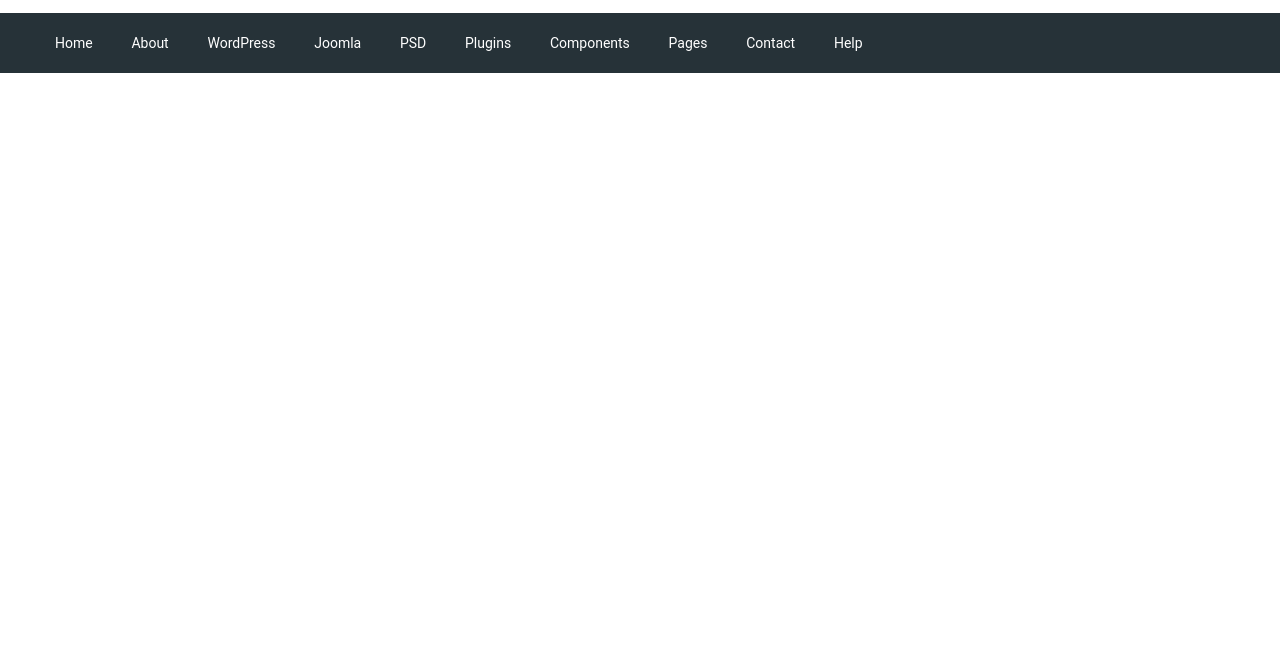
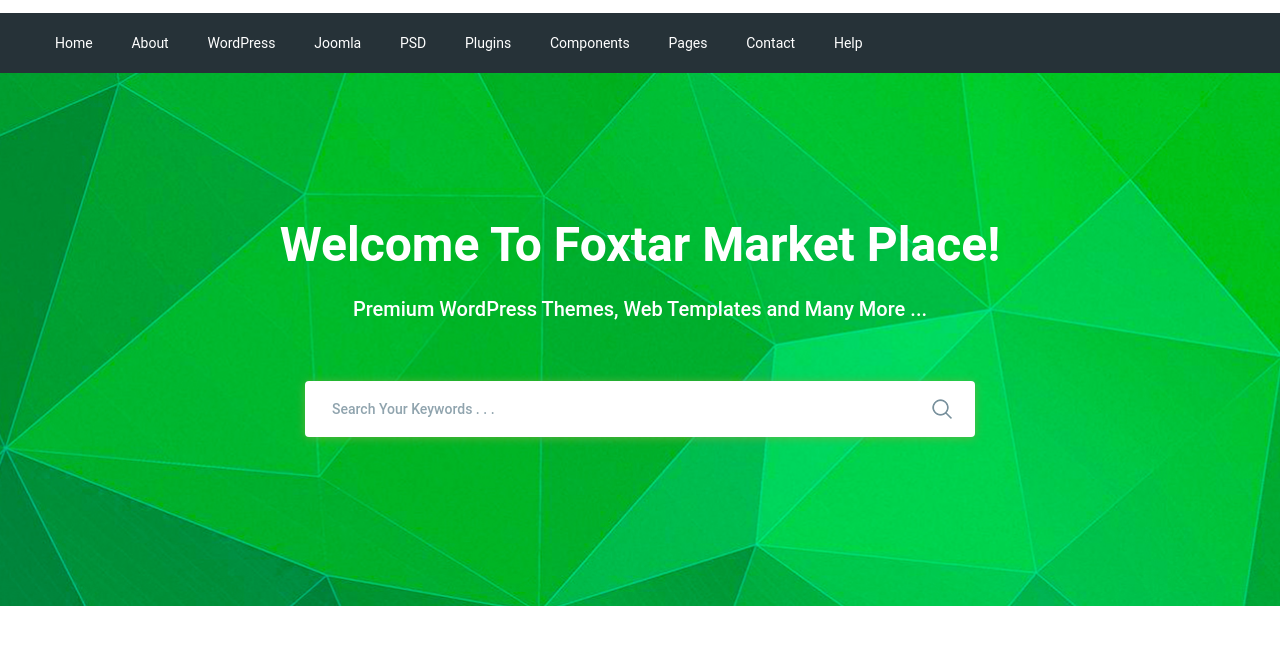
Before and after one commit to TheSplatt-WEB/moderno, a website: page app/index.html in a window 1280 px wide. Shown: the part 77-722 px from the top of the page. Drawn offline with nearby package versions, Linux system fonts and the light colour scheme; files that its build step writes are made by us from their sources.

Commit message:
added search

```diff
--- a/app/index.html
+++ b/app/index.html
@@ -70,8 +70,28 @@
                 </nav>
             </div>
         </div>
+    </header>
 
-    </header>
+<section class="search" style="background-image: url(images/search-bg.jpg);">
+    <div class="container">
+        <div class="search__inner">
+            <div class="search__inner-title">
+                Welcome To Foxtar Market Place!
+            </div>
+            <div class="search__inner-text">
+                Premium WordPress Themes, Web Templates and Many More ...
+            </div>
+            <div class="search__inner-form">
+                <form action="">
+                    <input type="text" placeholder="Search Your Keywords . . ." required>
+                    <button type="submit">
+                        <img src="images/icons/search.png" alt="">
+                    </button>
+                </form>
+            </div>
+        </div>
+    </div>
+</section>
 
     <script src="https://ajax.googleapis.com/ajax/libs/jquery/3.5.1/jquery.min.js"></script>
     <script src="js/libs.min.js"></script>
--- a/app/scss/style.scss
+++ b/app/scss/style.scss
@@ -51,3 +51,55 @@
     }
     }
 }
+.search{
+    background-repeat: no-repeat;
+    background-size: cover;
+    background-position: center;
+    min-height: 533px;
+}
+.search__inner{
+    padding: 160px 0 100px;
+    color: #fff;
+    text-align: center;
+    &-title{
+        font-size: 48px;
+        font-weight: 700;
+        margin-bottom: 40px;
+    }
+    &-text{
+        font-size: 20px;
+        font-weight: 500;
+        margin-bottom: 60px;
+    }
+    &-form{
+        max-width: 670px;
+        margin: 0 auto;
+        position: relative;
+        input{
+            display: block;
+            width: 100%;
+            box-shadow: 0px 1px 10px 0px rgba(124, 178, 64, 0.75);
+            border-radius: 4px;
+            height: 56px;
+            border: none;
+            font-size: 14px;
+            font-weight: 500;
+            outline: none;
+            &:focus{
+                border: 1px solid $green;
+            }
+            &::placeholder{
+                color: #90a4ae;
+                padding-left: 25px;
+                padding-right: 60px;
+            }
+        }
+        button{
+            position: absolute;
+            border: none;
+            background-color: transparent;
+            right: 17px;
+            top: 17px;
+        }
+    }
+}
```
Also changed, not shown: app/images/icons/search.png (added), app/images/search-bg.jpg (added).
